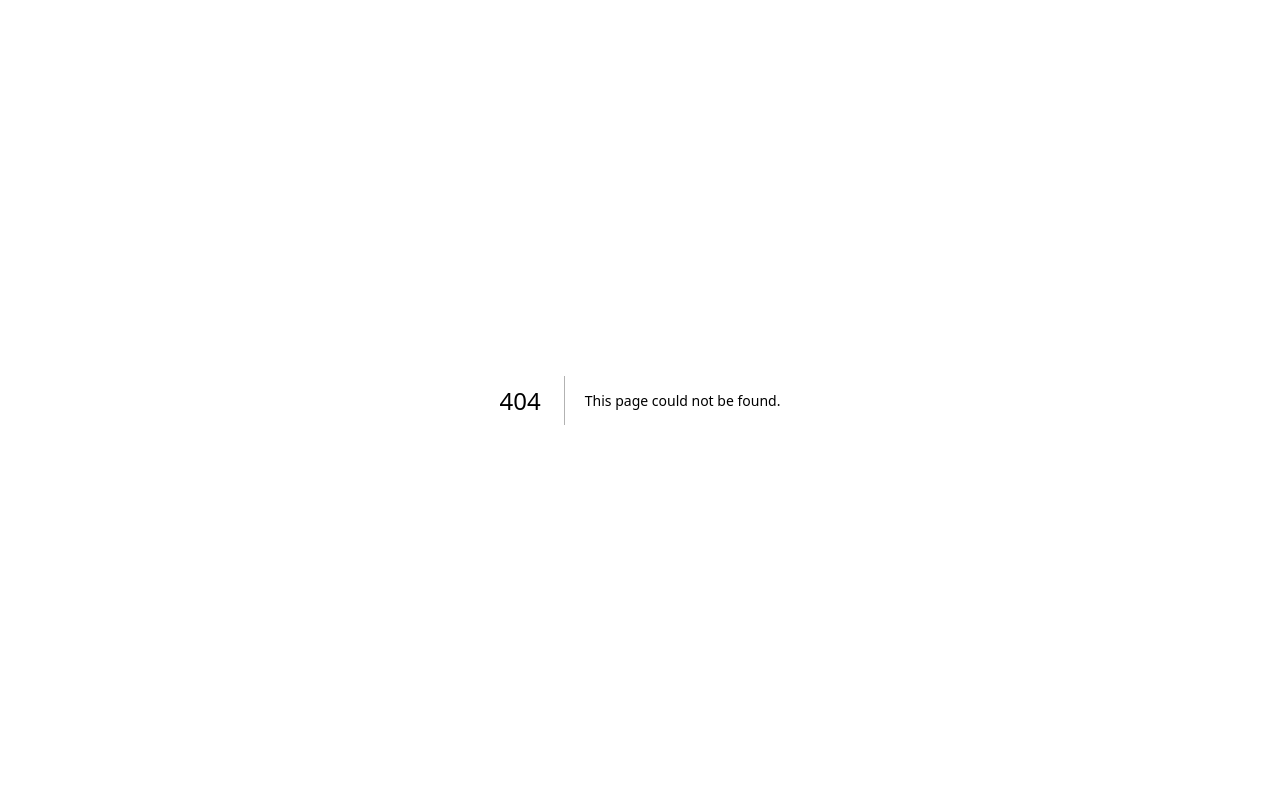
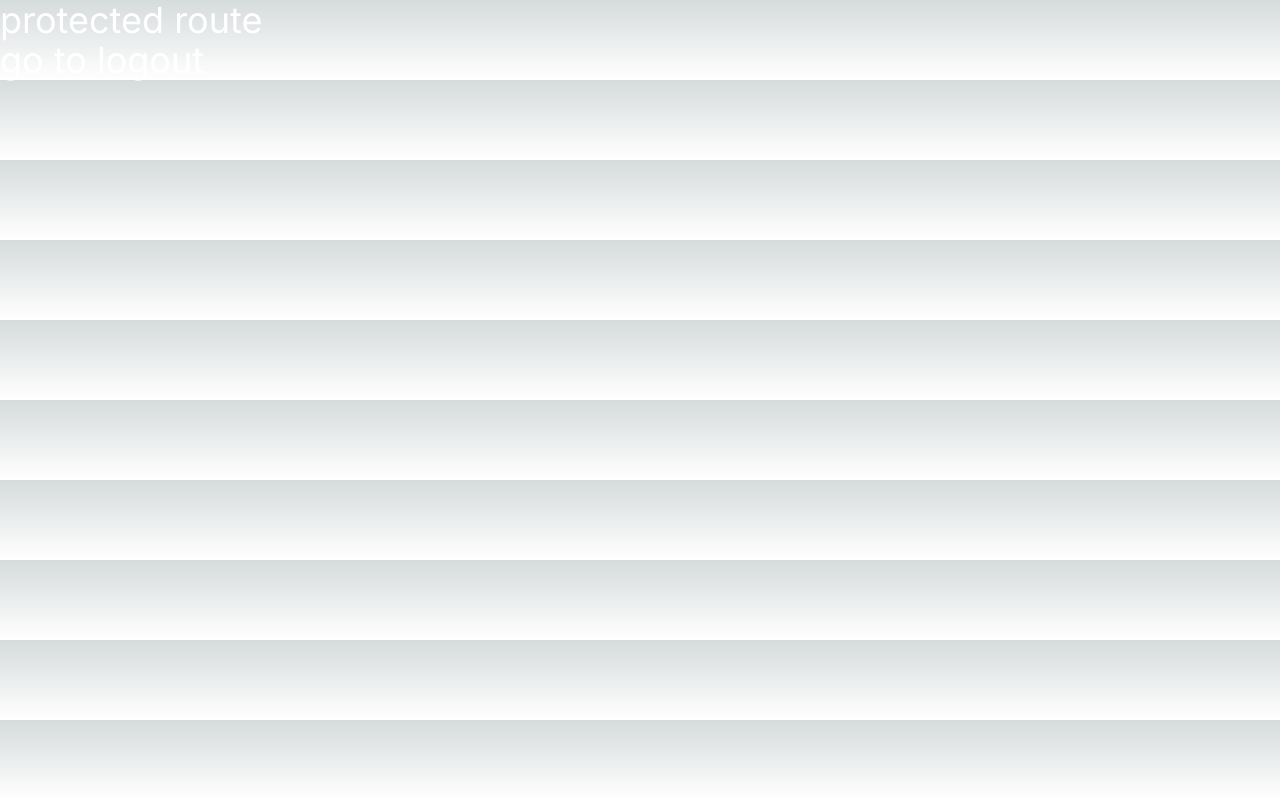
Before and after one commit to brkcrdk/auth-test, a Next.js app: page /protected in a window 1280 px wide. Before the commit this address had no page. Built offline with nearby package versions, Linux system fonts and the light colour scheme.

Commit message:
ADD: protected page

```diff
--- /dev/null
+++ b/app/protected/page.tsx
@@ -0,0 +1,10 @@
+import Link from "next/link";
+
+function ProtectedRoute() {
+  return <>
+    <h1 className='text-white text-4xl'>protected route</h1>
+    <Link href='/logout' className='text-white text-4xl'>go to logout</Link >
+  </>
+}
+
+export default ProtectedRoute;
```
